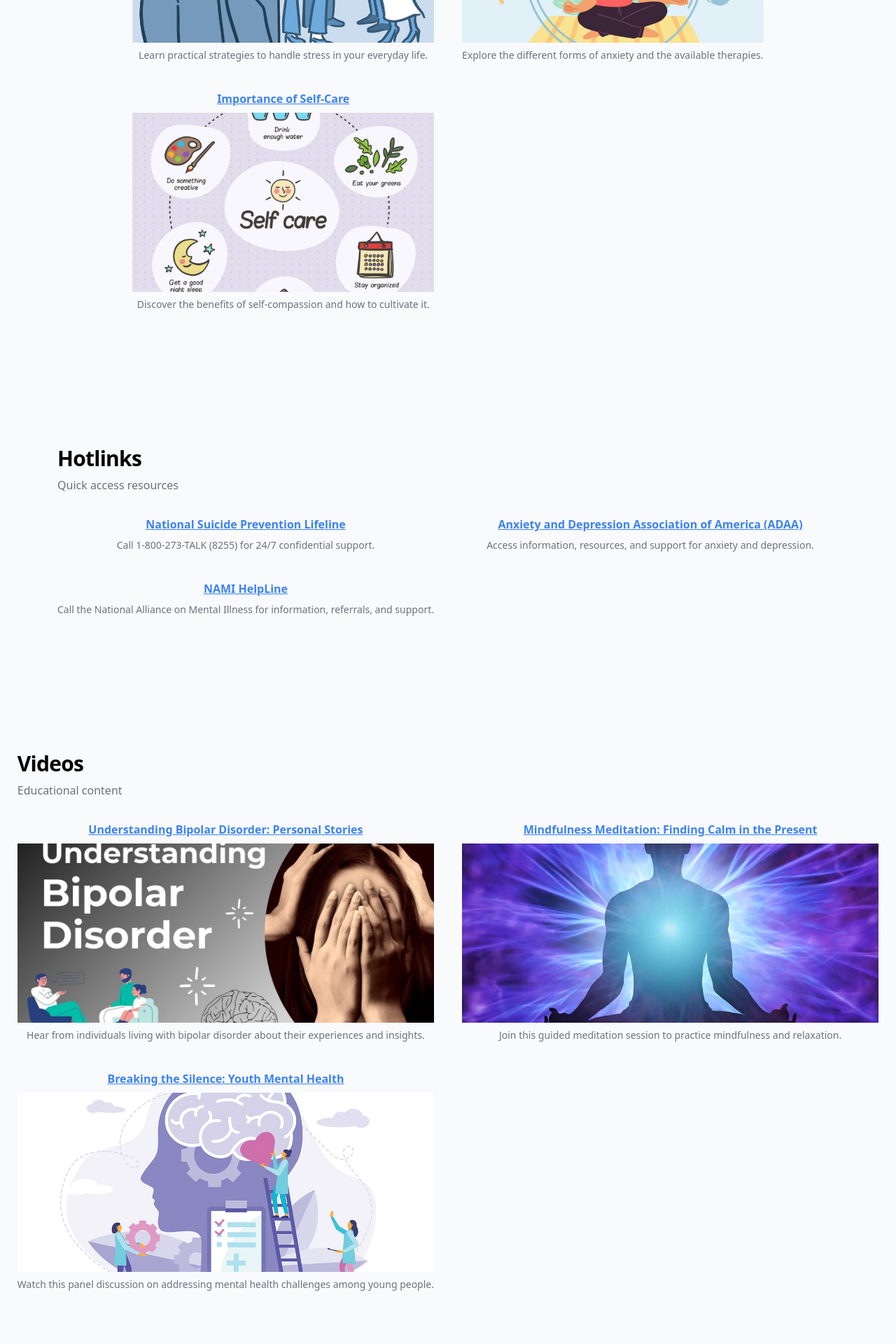
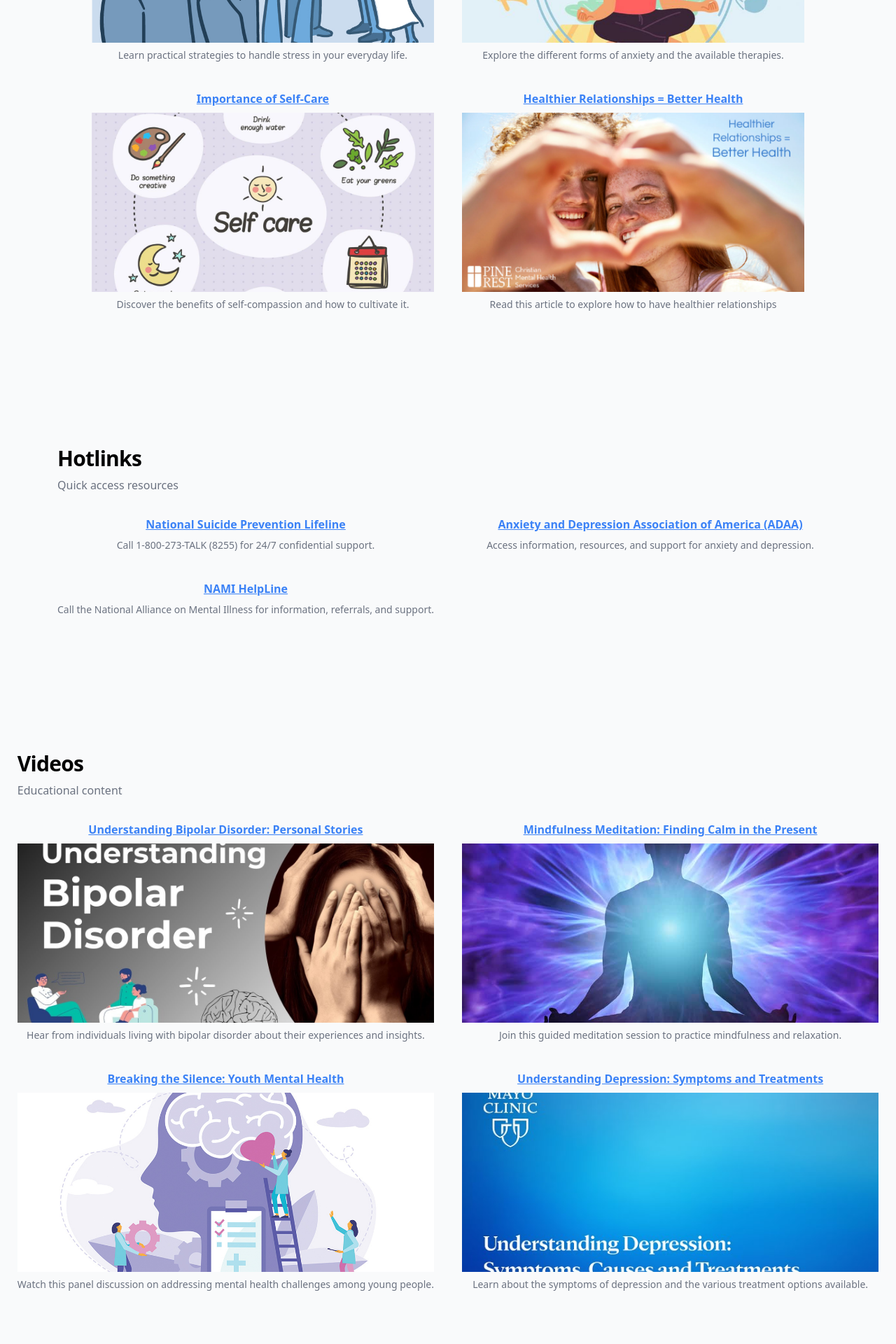
Before and after one commit to ericvpineda/mental-wellness-hub, a React (Create React App) app in the folder frontend/: page /resources in a window 1280 px wide. Shown: the part 820-2740 px from the top of the page at 70% size. Built offline with nearby package versions, Linux system fonts and the light colour scheme.

Commit message:
added additional link in resources page

```diff
--- a/frontend/src/routes/Resources/index.js
+++ b/frontend/src/routes/Resources/index.js
@@ -6,6 +6,8 @@ import SelfCare from '../../assets/images/self_care.jpg'
 import UnderstandingBipolar from '../../assets/images/understanding_bipolar.jpg'
 import MediationImage from '../../assets/images/mediation.jpg'
 import MentalHealthImage from '../../assets/images/mental_health.jpg'
+import HealthyRelationshipImage from '../../assets/images/healthy_relationship.jpg'
+import DepressionImage from '../../assets/images/depression.jpg'
 
 const ResourceItem = ({ title, link, description, imgSrc }) => {
     return (
@@ -46,6 +48,12 @@ const Resources = () => {
           link: "https://www.snhu.edu/about-us/newsroom/health/what-is-self-care",
           description: "Discover the benefits of self-compassion and how to cultivate it.",
           imgSrc: SelfCare
+        },
+        {
+          title: "Healthier Relationships = Better Health",
+          link: "https://www.pinerest.org/newsroom/articles/healthier-relationships-better-health-blog/",
+          description: "Read this article to explore how to have healthier relationships",
+          imgSrc: HealthyRelationshipImage
         }
       ];
 
@@ -60,6 +68,12 @@ const Resources = () => {
     { title: "Understanding Bipolar Disorder: Personal Stories", link: "https://www.youtube.com/watch?v=O4D8XIsoU0Y", description: "Hear from individuals living with bipolar disorder about their experiences and insights.", imgSrc: UnderstandingBipolar},
     { title: "Mindfulness Meditation: Finding Calm in the Present", link: "https://www.youtube.com/watch?v=O4D8XIsoU0Y", description: "Join this guided meditation session to practice mindfulness and relaxation.", imgSrc: MediationImage},
     { title: "Breaking the Silence: Youth Mental Health", link: "https://www.youtube.com/watch?v=O4D8XIsoU0Y", description: "Watch this panel discussion on addressing mental health challenges among young people.", imgSrc: MentalHealthImage},
+    {
+      title: "Understanding Depression: Symptoms and Treatments",
+      link: "https://www.youtube.com/watch?v=d7NPnvKFs2Y",
+      description: "Learn about the symptoms of depression and the various treatment options available.",
+      imgSrc: DepressionImage
+    }
   ];
 
   return (
```
Also changed, not shown: frontend/src/assets/images/depression.jpg (added), frontend/src/assets/images/healthy_relationship.jpg (added).
